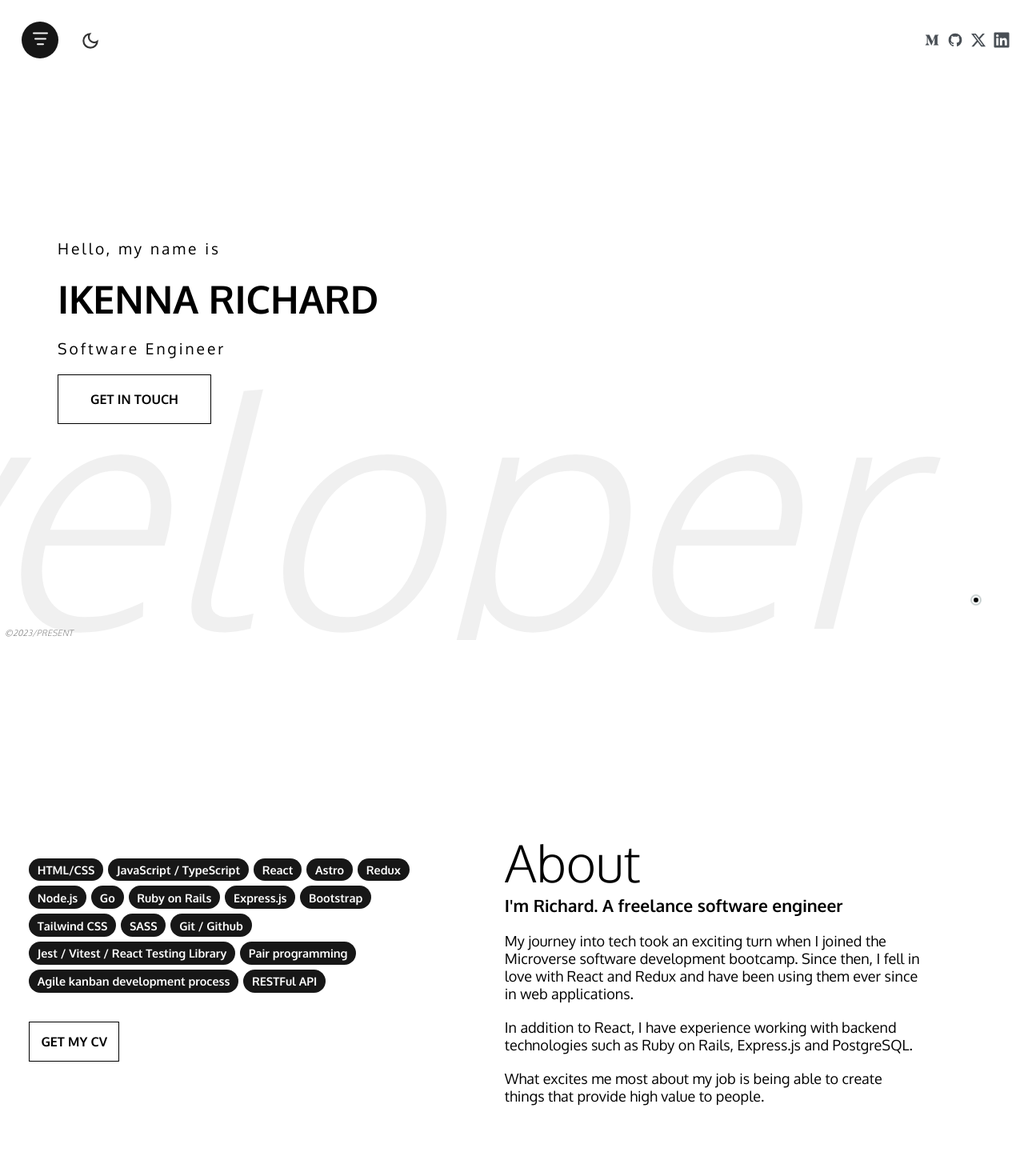
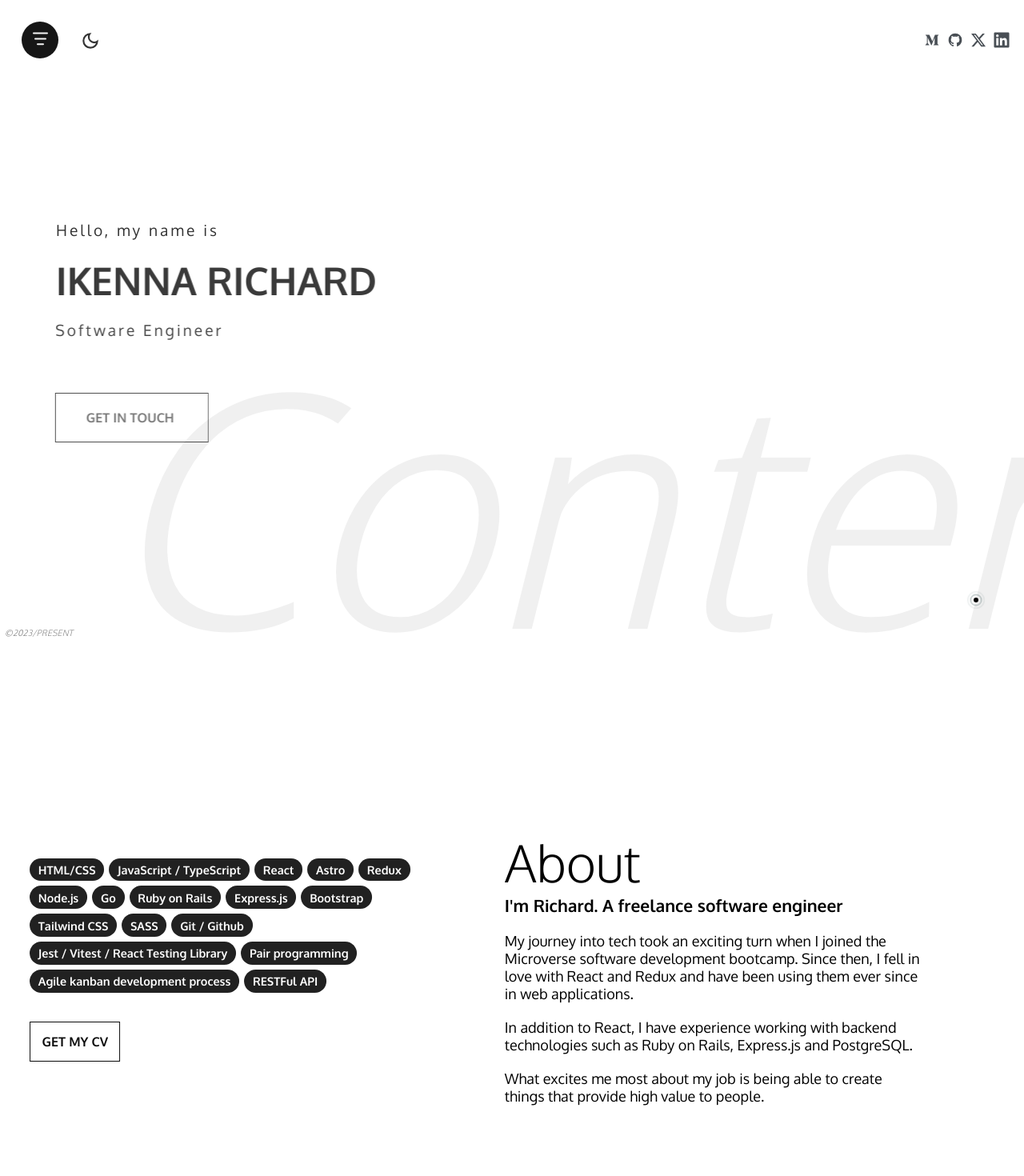
Before and after one commit to ikennarichard/v2, a React (Vite) app: page / in a window 1280 px wide. Shown: the top 1470 px of the page at 80% size. Built offline with nearby package versions, Linux system fonts and the light colour scheme.

Commit message:
Fix performance issues

```diff
--- a/src/App.jsx
+++ b/src/App.jsx
@@ -19,14 +19,14 @@ function App() {
       useEffect(() => {
         setTimeout(() => {
           setIsLoading(false);
-        }, 3000);
+        }, 4000);
       }, []);
 
       if (isLoading) {
         return <SplashScreen />;
       }
   return (
-    <div className={isDarkMode ? 'dark' : null}>
+    <div className={`${isDarkMode ? 'dark' : null} app-wrapper`}>
       <ThemeToggle/>
       <Pulse/>
       <section id='home' className='background-dark text-dark'>
--- a/src/components/Splash/SplashScreen.jsx
+++ b/src/components/Splash/SplashScreen.jsx
@@ -8,7 +8,7 @@ const SplashScreen = () => {
   useEffect(() => {
     const timer = setTimeout(() => {
       setIsPresent(false);
-    }, 1800);
+    }, 2000);
 
     return () => clearTimeout(timer);
   }, [isPresent])
@@ -16,9 +16,9 @@ const SplashScreen = () => {
   return (
     <motion.div
       className='splash'
-      initial={{ top: '0vh' }}
-      animate={{ top: '-100vh' }}
-      transition={{ duration: 0.7, ease: "easeInOut", delay: 2.5 }}
+      initial={{ top: 0 }}
+      animate={{ top: '-100%', opacity: 0}}
+      transition={{ duration: 1, ease: "easeInOut", delay: 3}}
     >
       <div className='header'>
         <AnimatePresence>
@@ -26,28 +26,29 @@ const SplashScreen = () => {
             <>
               <motion.span
                 key="animated-span-1"
-                initial={{ opacity: 0, y: 20 }}
-                animate={{ opacity: 1, y: 0, x: 18, scale: 1.7 }}
-                exit={{ opacity: 0, y: -130 }}
+                initial={{ opacity: 0, x: -200 }}
+                animate={{ opacity: 1, x: 0 }}
+                exit={{ opacity: 0, x: -200 }}
                 transition={{ duration: 0.5, ease: "easeInOut", delay: 0.2 }}
               >
                 Anything
               </motion.span>
               <motion.span
                 key="animated-span-2"
-                initial={{ opacity: 0, y: 20, top: -35 }}
-                animate={{ opacity: 1, y: 0, scale: 1.3 }}
-                exit={{ opacity: 0, y: -130 }}
-                transition={{ duration: 0.5, ease: "easeInOut", delay: 0.4 }}
+                initial={{ opacity: 0, x: 200 }}
+                animate={{ opacity: 1, x: 0 }}
+                exit={{ opacity: 0, y: -100 }}
+                transition={{ duration: 0.7, ease: "easeInOut", delay: 0.6 }}
               >
                 is
               </motion.span>
               <motion.span
                 key="animated-span-3"
-                initial={{ opacity: 0, y: 20, bottom: 30, left: 26 }}
-                animate={{ opacity: 1, y: 0,scale:1.2 }}
-                exit={{ opacity: 0, y: -130 }}
-                transition={{ duration: 0.5, ease: "easeInOut", delay: 0.8 }}
+                initial={{ opacity: 0, y: 20 }}
+                animate={{ opacity: 1, y: 0 }}
+                exit={{ opacity: 0, x: 200 }}
+
+                transition={{ duration: 0.5, ease: "easeInOut", delay: 0.5 }}
               >
                 possible!
               </motion.span>
--- a/src/components/Splash/splash.sass
+++ b/src/components/Splash/splash.sass
@@ -1,11 +1,12 @@
 .splash
   position: fixed
   width: 100%
-  height: 100vh
+  height: 100%
   background-color: rgb(22,22,22)
   display: flex
   justify-content: center
   align-items: center
+  z-index: 99
 
   .header
     position: absolute
--- a/src/components/hero/Hero.jsx
+++ b/src/components/hero/Hero.jsx
@@ -21,14 +21,15 @@ const textVariants = {
 
 const sliderVariants = {
   initial: {
-    x: 0,
+    x: '20%',
   },
   animate: {
-    x: '-190%',
+    x: '-270%',
     transition: {
       repeat: Infinity,
-      repeatType: 'mirror',
-      duration: 6,
+      repeatType: 'reverse',
+      duration: 9,
+      delay: 2
     },
   },
 }
@@ -53,6 +54,9 @@ const Hero = () => {
             className={`buttons
             ${isDarkMode ?  'border-dark' : null}`}
             variants={textVariants}
+            style={{
+              marginBlockStart: '2.6em'
+            }}
           >
             <a href="#contact">
               <motion.button
@@ -70,7 +74,7 @@ const Hero = () => {
         initial='initial'
         animate='animate'
       >
-        Developer Writer
+        Content is like water
       </motion.div>
     </div>
   )
--- a/src/components/hero/hero.sass
+++ b/src/components/hero/hero.sass
@@ -33,7 +33,7 @@
     @include tablet
       width: 100%
       height: auto
-      margin-block-start: 4em
+      margin-block-start: 7em
       padding-inline-start: 1em
 
     p
--- a/src/components/projects/projectslist.sass
+++ b/src/components/projects/projectslist.sass
@@ -18,7 +18,7 @@
 
   @include mobile
   @include tablet
-    visibility: hidden
+    display: none
 
 .project-card
   display: flex
--- a/src/styles/app.sass
+++ b/src/styles/app.sass
@@ -16,7 +16,7 @@ html
   scroll-snap-type: y mandatory
 
   @include mobile
-      scroll-snap-type: none
+      // scroll-snap-type: none
 
 body
   font-size: 1.125rem
@@ -30,9 +30,8 @@ section
   overflow: hidden
   z-index: 999
   transition: background-color 0.5s ease-in-out
-  trans
   @include mobile
-    scroll-snap-align: none
+    // scroll-snap-align: none
 
 a
   text-decoration: none
```
